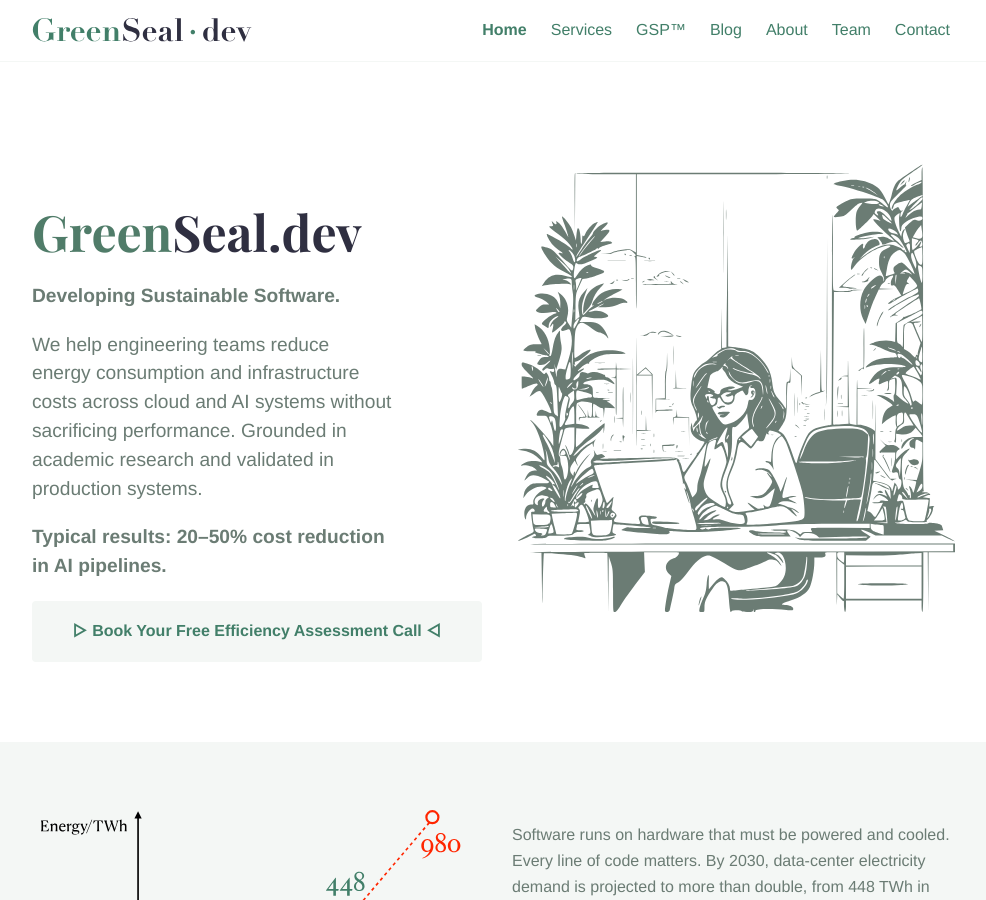
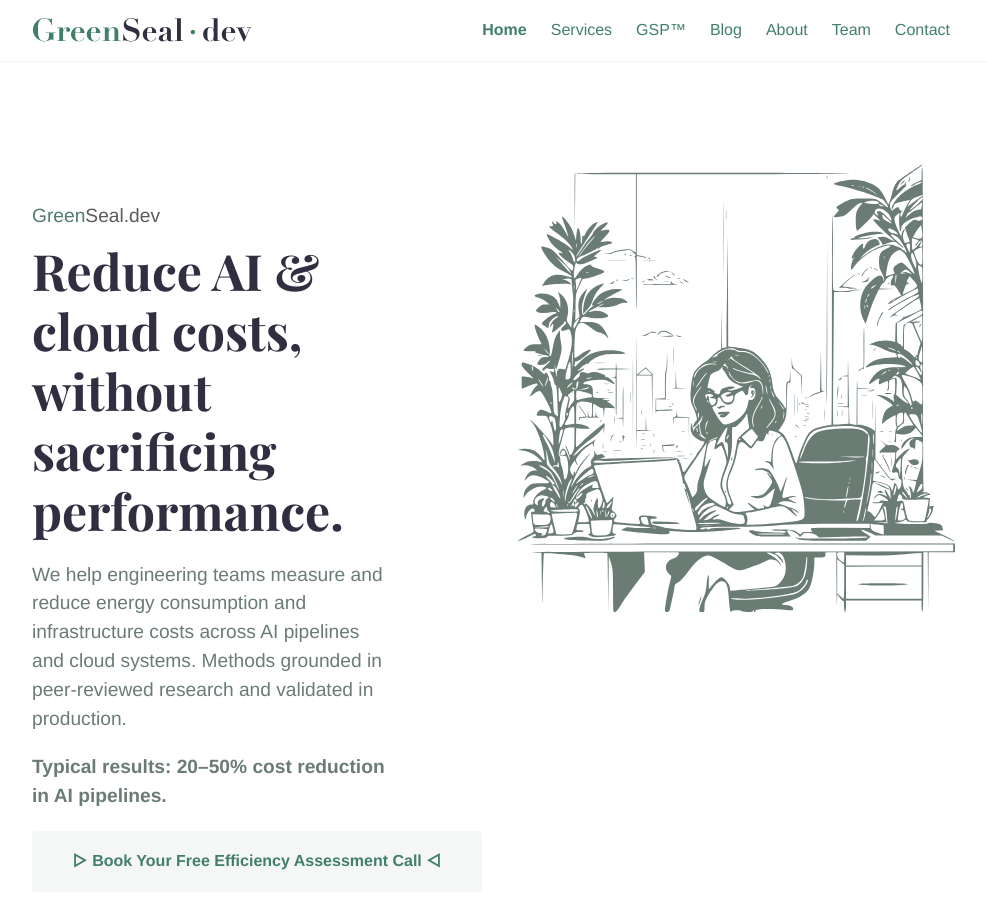
Before and after one commit to luiscruz/greenseal-website, a Jekyll site: the page built from index.md, in a window 1280 px wide and 900 px high. Shown: the whole window, without its empty margins (143-1129 px from the left). Built offline with Jekyll 4.4.1, drawn with Linux system fonts in a browser that asks for light colours.

Commit message:
improve homepage, blog, team, services, and monitoring copy
- Outcome-first hero headline on homepage (was brand name)
- Blog index redesigned: card layout with thumbnails, date, author, description
- Team bio truncation removed; full first paragraph now shows
- Monitoring CTA changed from "Join early access" to direct contact link
- Services page adds buyer journey narrative (Assess → Diagnose → Optimize → Monitor)

```diff
--- a/_layouts/teams.html
+++ b/_layouts/teams.html
@@ -39,7 +39,7 @@
                     <a target="_blank" href="{{ team.websiteurl }}" rel="noreferrer">Website</a>
                     {% endif %}
                 </div>
-                <div class="team-content">{{ team.excerpt | truncate: 120 }}</div>
+                <div class="team-content">{{ team.excerpt | markdownify }}</div>
             </div>
         </div>
         {% endfor %}
--- a/index.md
+++ b/index.md
@@ -14,17 +14,12 @@
   <div class="container">
     <div class="row justify-content-start">
       <div class="col-12 col-md-7 col-lg-6 order-2 order-md-1">
-<h1><span style="color: #507C69;">Green</span>Seal.dev</h1>
+<p class="text-muted mb-1"><span style="color: #507C69;">Green</span>Seal.dev</p>
+<h1>Reduce AI & cloud costs, without sacrificing performance.</h1>
 
-<p><strong>Developing Sustainable Software.</strong></p>
+<p>We help engineering teams measure and reduce energy consumption and infrastructure costs across AI pipelines and cloud systems. Methods grounded in peer-reviewed research and validated in production.</p>
 
-<p>We help engineering teams reduce energy consumption and infrastructure costs
-across cloud and AI systems without sacrificing performance.
-Grounded in academic research and validated in production systems.
-</p>
-        <p>
-        <strong>Typical results: 20–50% cost reduction in AI pipelines.</strong>
-        </p>
+<p><strong>Typical results: 20–50% cost reduction in AI pipelines.</strong></p>
 
 {% include book-a-call.html %}
       </div>
```
Also changed, not shown: _services/monitoring.md (+1 -1 lines), blog/index.html (+27 -16 lines), services.md (+9 -0 lines).
